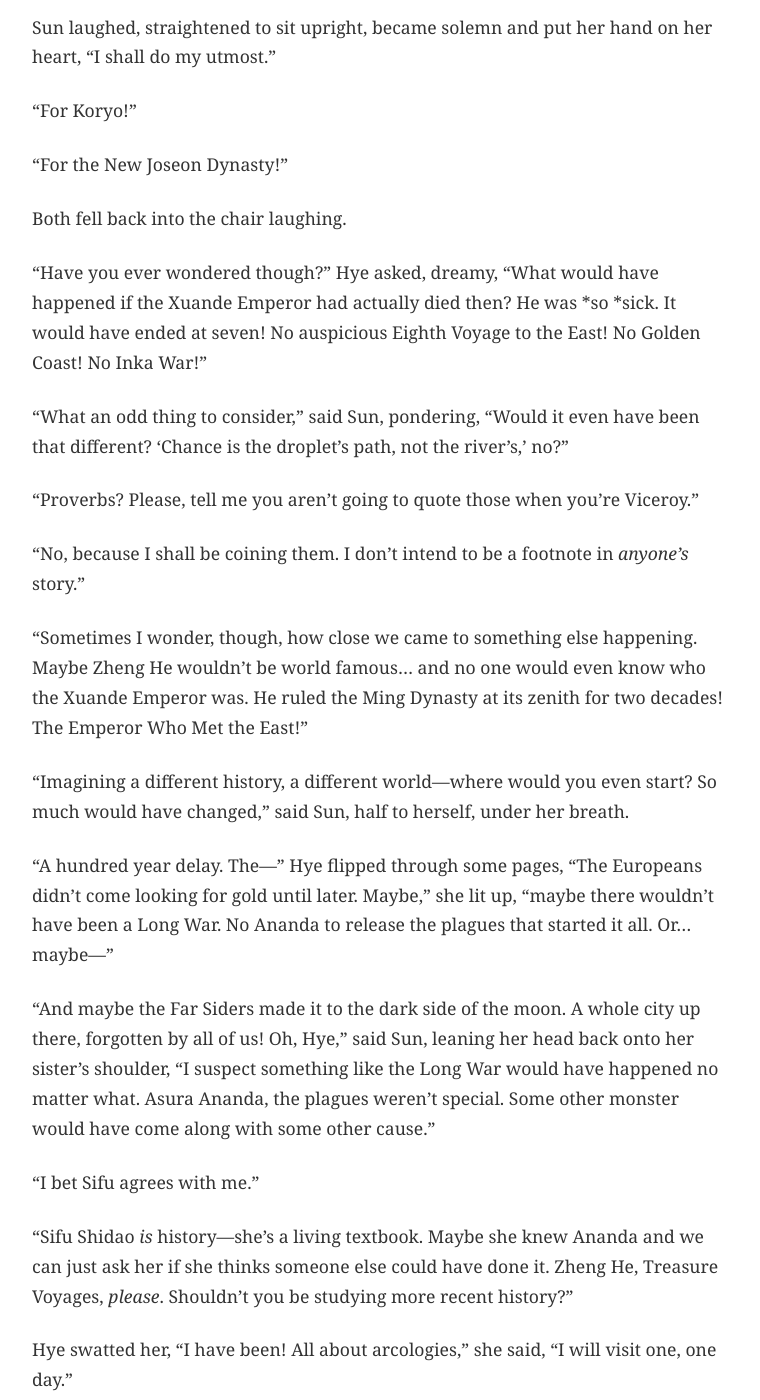
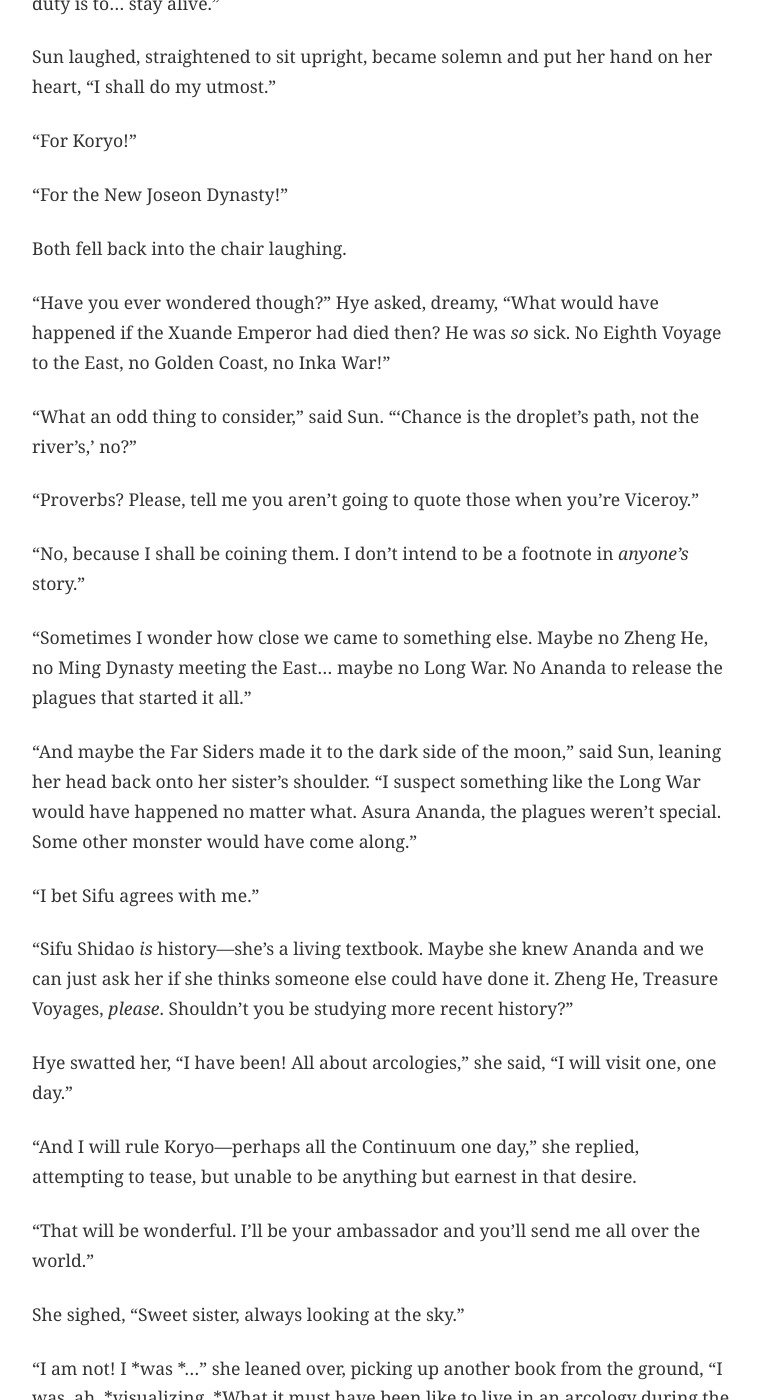
Before and after one commit to kmunki/kmunki.github.io, a Jekyll site: the page built from _fiction/violet/011-chapter-01.md, in a window 1280 px wide and 1400 px high, scrolled down 1299 px. Shown: the whole window, without its empty margins (258-1018 px from the left). Built offline with Jekyll 4.4.1, drawn with Linux system fonts in a browser that asks for light colours; some of the changed text lies outside the part shown.

Commit message:
Polish Ch 1: Clarify mechanics and dialogue
🤖 Generated with [Claude Code](https://claude.com/claude-code)

Co-Authored-By: Claude <noreply@anthropic.com>

```diff
--- a/_fiction/violet/011-chapter-01.md
+++ b/_fiction/violet/011-chapter-01.md
@@ -7,7 +7,7 @@ permalink: /fiction/violet/chapter-01/
 act: 1
 date: November 02, 2025
 ---
-Hye, royal Ward of the New Joseon Dynasty, had never quite understood her luck. Chosen from her rainy fishing village at four, whether by chance or fate—they were forever arguing which it was—she was put with the same Royal Rearer as Sun. Only five herself, the royal-born Princess sat next to the scared, sad newcomer. Hye clung to her and, in many ways, never quite let go. Sixteen intervening years and a battalion of tutors, courses, and ceremonies later they were still a pair.
+Hye, royal Ward of the New Joseon Dynasty, had never quite understood her luck. Chosen from her rainy fishing village at four, whether by chance or fate—they were forever arguing which it was—she arrived to find another small girl already waiting. Only five herself, the royal-born Princess sat next to the scared, sad newcomer. Hye clung to her and, in many ways, never quite let go. Sixteen intervening years and a battalion of tutors, courses, and ceremonies later they were still a pair.
 
 With its black-in-the-shade-green-in-the-sun tiles and conifer gardens, the Summer Palace almost glowed as golden-hour light spilled across the mountainside. Enjoying the deliciously cool autumn afternoon, Princess Sun grinned as she came around the curving stone path to find her sister balled up on a settee, elbows on knees, nose in book.
 
@@ -29,21 +29,17 @@ Sun laughed, straightened to sit upright, became solemn and put her hand on her
 
 Both fell back into the chair laughing.
 
-“Have you ever wondered though?” Hye asked, dreamy, “What would have happened if the Xuande Emperor had actually died then? He was *so *sick. It would have ended at seven! No auspicious Eighth Voyage to the East! No Golden Coast! No Inka War!”
+"Have you ever wondered though?" Hye asked, dreamy, "What would have happened if the Xuande Emperor had died then? He was *so* sick. No Eighth Voyage to the East, no Golden Coast, no Inka War!"
 
-“What an odd thing to consider,” said Sun, pondering, “Would it even have been that different? ‘Chance is the droplet’s path, not the river’s,’ no?”
+"What an odd thing to consider," said Sun. "'Chance is the droplet's path, not the river's,' no?"
 
-“Proverbs? Please, tell me you aren’t going to quote those when you’re Viceroy.”
+"Proverbs? Please, tell me you aren't going to quote those when you're Viceroy."
 
-“No, because I shall be coining them. I don’t intend to be a footnote in *anyone’s* story.”
+"No, because I shall be coining them. I don't intend to be a footnote in *anyone's* story."
 
-“Sometimes I wonder, though, how close we came to something else happening. Maybe Zheng He wouldn’t be world famous… and no one would even know who the Xuande Emperor was. He ruled the Ming Dynasty at its zenith for two decades! The Emperor Who Met the East!”
+"Sometimes I wonder how close we came to something else. Maybe no Zheng He, no Ming Dynasty meeting the East... maybe no Long War. No Ananda to release the plagues that started it all."
 
-“Imagining a different history, a different world—where would you even start? So much would have changed,” said Sun, half to herself, under her breath.
-
-“A hundred year delay. The—” Hye flipped through some pages, “The Europeans didn’t come looking for gold until later. Maybe,” she lit up, “maybe there wouldn’t have been a Long War. No Ananda to release the plagues that started it all. Or…maybe—”
-
-“And maybe the Far Siders made it to the dark side of the moon. A whole city up there, forgotten by all of us! Oh, Hye,” said Sun, leaning her head back onto her sister’s shoulder, “I suspect something like the Long War would have happened no matter what. Asura Ananda, the plagues weren’t special. Some other monster would have come along with some other cause.”
+"And maybe the Far Siders made it to the dark side of the moon," said Sun, leaning her head back onto her sister's shoulder. "I suspect something like the Long War would have happened no matter what. Asura Ananda, the plagues weren't special. Some other monster would have come along."
 
 “I bet Sifu agrees with me.”
 
@@ -63,9 +59,9 @@ She sighed, “Sweet sister, always looking at the sky.”
 
 “I had been testing my knowledge of *this,*” said Hye, waving a copy of Xu’s *Arcologies: A Definitive History* at her sister. “Zheng He was… a break.”
 
-“You took a break from studying to study? Hye! All this studying and nothing on *our* strategy of selection campaign? We need more than history trivia to win. Want to be an ambassador, see the world? Get me the dirt on how the last few were selected.”
+"You took a break from studying to study? Hye! All this studying and nothing on *our* strategy? We need more than history trivia to convince the Royals to vote for me. Want to be an ambassador, see the world? Help me earn the boons that prove I'm ready to rule."
 
-“Well, to start, you need a boon from a Viceroy”
+"Boons like what? I know the Viceroy has to sponsor you, but what counts?"
 
 “I know that! How is your reading about any of this ancient history useful for that?”
 
@@ -77,7 +73,7 @@ She sighed, “Sweet sister, always looking at the sky.”
 
 “Prove it,” said a stern, yet playful voice.
 
-Both girls startled. Standing behind them was an old woman wrapped in simple gray silk robes and leaning on a polished staff. Her long gray hair was up with a few twists, held in place by a jade skewer and her eyes were age-faded icy purple.
+Both girls startled. Standing behind them was an old woman wrapped in simple gray silk robes and leaning on a polished staff. Her long gray hair was up with a few twists, held in place by a jade skewer. Her eyes, as always, were that unsettling age-faded icy purple—Hye had never seen that color in anyone else.
 
 “Is that a formal challenge, Sifu?” Asked Hye, “I am ready!” She leaped to her feet.
 
@@ -183,7 +179,7 @@ Advika nodded with pride. “Not so barbaric, eh Daewoo?”
 
 “The second question!” Sun reiterated, “what do I eat? What do I make?”
 
-Hye, about to shout her readiness, found herself under a barrage of blows that were, themselves, feints to get in close enough for Advika to grapple her. The old woman’s arms were iron vices. She didn’t take senescence suppressors how was she this strong, Hye thought, desperate to get an arm free.
+Hye, about to shout her readiness, found herself under a barrage of blows that were, themselves, feints to get in close enough for Advika to grapple her. The old woman's arms were iron vices—decades of muscle and discipline, not the pharmaceutical youth most royals bought. How was she this strong? Hye thought, desperate to get an arm free.
 
 “Answer!” Advika bellowed while strangling her student. As she was about to speak, Hye launched off the ground sending two knees hurtling towards Advika’s face, forcing her to release and handspring away.
 
@@ -199,7 +195,7 @@ Hye, about to shout her readiness, found herself under a barrage of blows that w
 
 “Hye second response!” Shouted Sun.
 
-“From the elements, the light of the sun, breath of the wind, and heat of the earth, my meals are found. It’s true! Bah!” Hye leaped over a sweep, “But waste is not allowed. My mighty stomachs, dread digesters, turn even deadly tanks of war into the elements I need to survive. Elements I eat and, thus, elements I make! And from the elements: agar, that most miraculous improver of life’s own methods and means!”
+"From the elements, the light of the sun, breath of the wind, and heat of the earth, my meals are found. It's true! Bah!" Hye leaped over a sweep, "But waste is not allowed. My mighty stomachs, dread digesters, turn even deadly tanks of war into the elements I need to survive. Elements I eat and, thus, elements I make! And from the elements: agar—that substrate that lets us reshape life itself, grow what we need, heal what we can't!"
 
 Daewoo clapped, “Full marks, for Ward Hyeon,” she shouted, in delight. What fun this was!
 
```
Also changed, not shown: other parts of _fiction/violet/011-chapter-01.md (+3 -3 lines).
